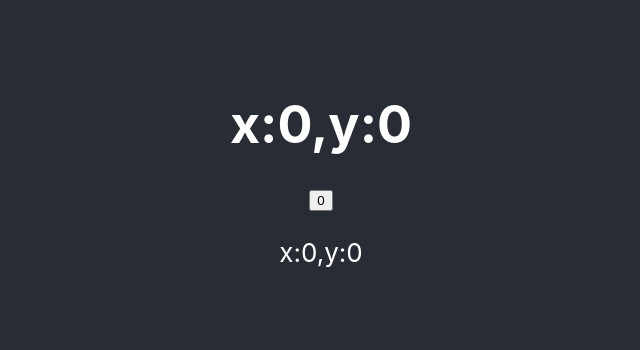
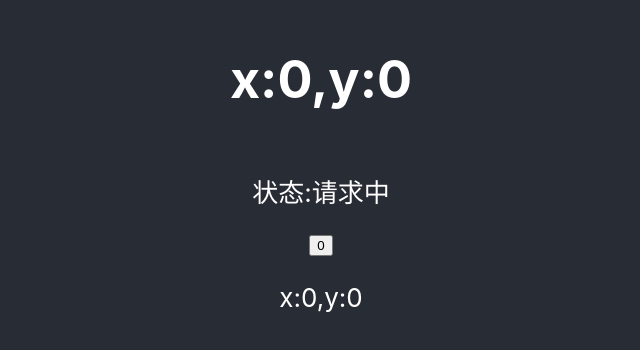
Before and after one commit to MrRabbit1993/react-ts, a React (Create React App) app: page / in a window 1280 px wide. Shown: the part 224-574 px from the top of the page, without its empty margins (319-959 px from the left). Built offline with nearby package versions, Linux system fonts and the light colour scheme; no server answers.

Commit message:
feat: git cz

```diff
--- a/src/App.tsx
+++ b/src/App.tsx
@@ -3,14 +3,25 @@ import './App.css'
 import LikeButton from './LikeButton'
 import PositionTr from './Position'
 import useMousePosition from './hooks/MousePosition'
+import useUrlLoader from './hooks/UrlLoader'
+interface DataSource {
+  message: string
+  status: string
+}
 function App() {
   const point = useMousePosition()
+  const [loading, data] = useUrlLoader('https://dog.ceo/api/breeds/image/random', [point.x])
+  const dataSource = data as DataSource
   return (
     <div className="App">
       <header className="App-header">
         <h1>
           x:{point.x},y:{point.y}
         </h1>
+        <div>
+          <p>状态:{loading ? '请求中' : '请求完毕'}</p>
+          {!loading ? <img src={dataSource.message} alt="" /> : null}
+        </div>
         <LikeButton />
         <PositionTr />
       </header>
--- /dev/null
+++ b/src/hooks/UrlLoader.tsx
@@ -0,0 +1,16 @@
+import { useState, useEffect } from 'react'
+
+const useUrlLoader = (url: string, deps: any[] = []) => {
+  const [loading, setLoading] = useState(true)
+  const [data, setData] = useState<any>(null)
+  useEffect(() => {
+    fetch(url)
+      .then((response) => response.json())
+      .then((res) => {
+        setData(res)
+        setLoading(false)
+      })
+  }, deps)
+  return [loading, data]
+}
+export default useUrlLoader
```
Also changed, not shown: 1 other file (tests, documents, lock files or other folders).
